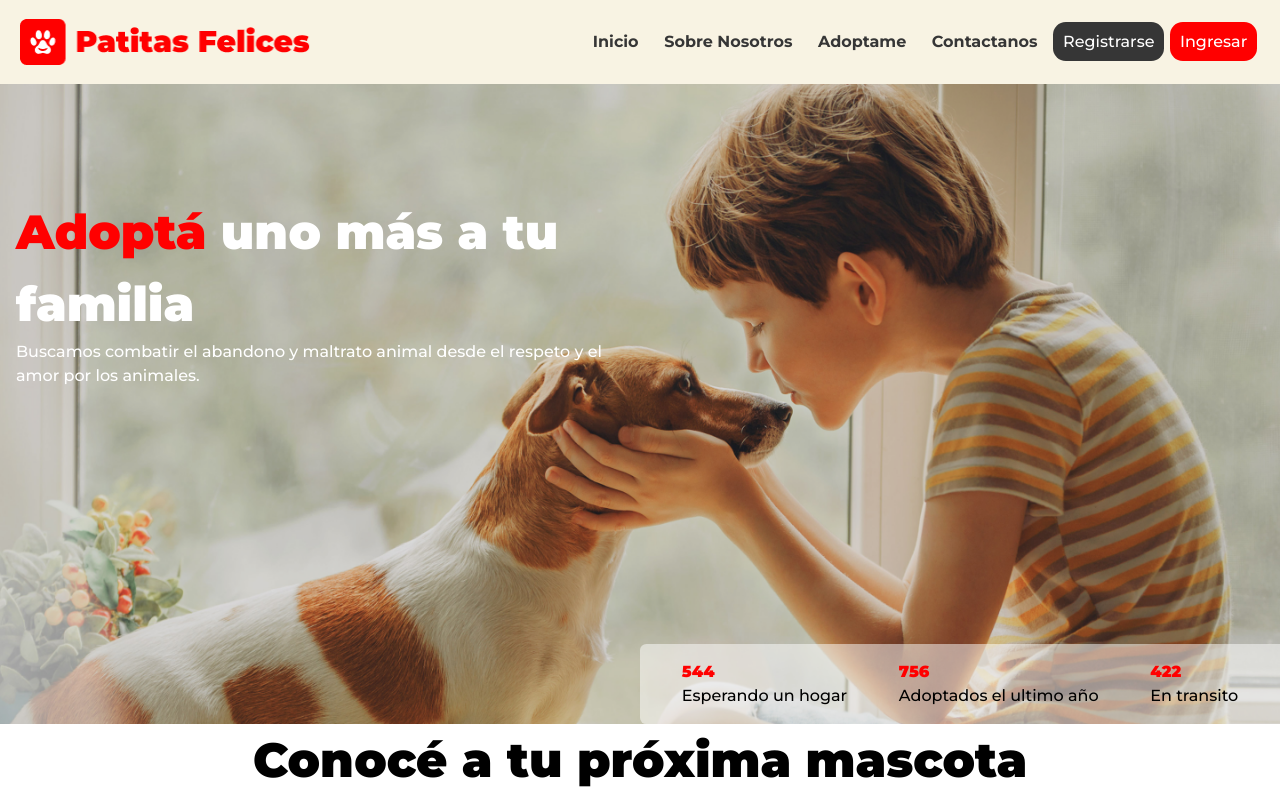
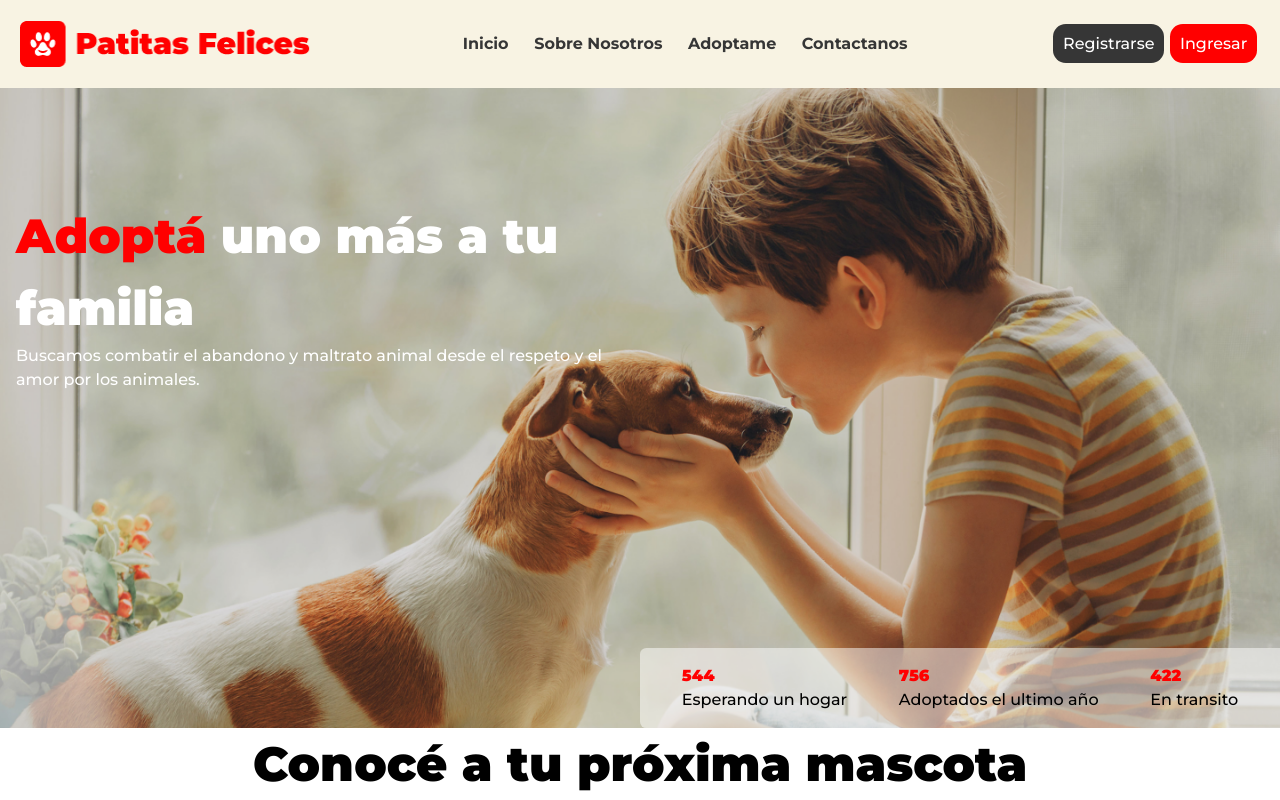
Before and after one commit to montexbjeliseo/pets-api, a Next.js app in the folder frontend/: page / in a window 1280 px wide. Shown: the top 800 px of the page. Built offline with nearby package versions, Linux system fonts and the light colour scheme.

Commit message:
Pequeño ajuste en el navbar

```diff
--- a/frontend/components/header.jsx
+++ b/frontend/components/header.jsx
@@ -10,27 +10,15 @@ export default function Header() {
       <div className={stlye.navBarContainer}>
         <Image src={logo} width="300" height="40" alt="imagen logotipo" />
         <nav className={stlye.navButtonContainer}>
-          <Link href="/" className={stlye.navButton}>
-            Inicio
-          </Link>
-
-          <Link href="/nosotros" className={stlye.navButton}>
-            Sobre Nosotros
-          </Link>
-
-          <Link href="/adopcion" className={stlye.navButton}>
-            Adoptame
-          </Link>
-
-          <Link href="/contactanos" className={stlye.navButton}>
-            Contactanos
-          </Link>
-          <Link href="/registrarse" className={stlye.registerButton}>Registrarse
-          </Link>
-          <Link href="/ingreso" className={stlye.loginButton}>Ingresar
-          </Link>
+          <Link href="/" className={stlye.navButton}>Inicio</Link>
+          <Link href="/nosotros" className={stlye.navButton}>Sobre Nosotros</Link>
+          <Link href="/adopcion" className={stlye.navButton}>Adoptame</Link>
+          <Link href="/contactanos" className={stlye.navButton}>Contactanos</Link>
         </nav>
-
+        <nav>
+          <Link href="/registrarse" className={stlye.registerButton}>Registrarse</Link>
+          <Link href="/ingreso" className={stlye.loginButton}>Ingresar</Link>
+        </nav>
       </div>
     </header>
   );
--- a/frontend/components/header.module.css
+++ b/frontend/components/header.module.css
@@ -5,13 +5,18 @@
 
 .navBarContainer {
     display: flex;
-    /* padding: 1.2rem 2rem; */
     padding: 1.2rem 20px;
     max-width: 1312px;
     width: 100%;
     margin: 0 auto;
     justify-content: space-between;
     align-items: center;
+}
+
+.navButtonContainer {
+    display: flex;
+    width: 100%;
+    justify-content: center;
 }
 
 .navButton {
```
